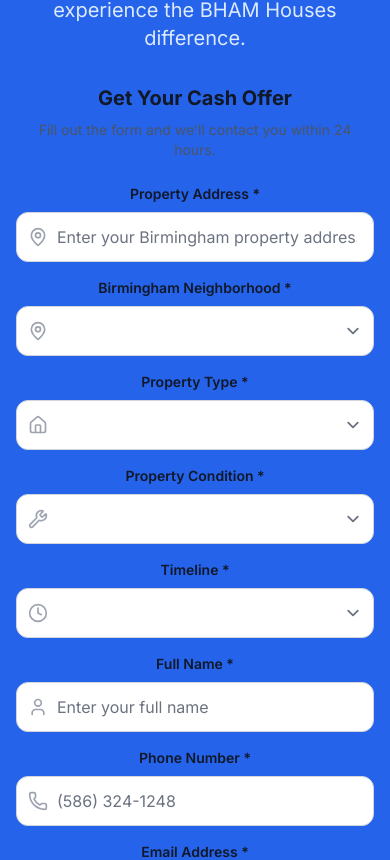
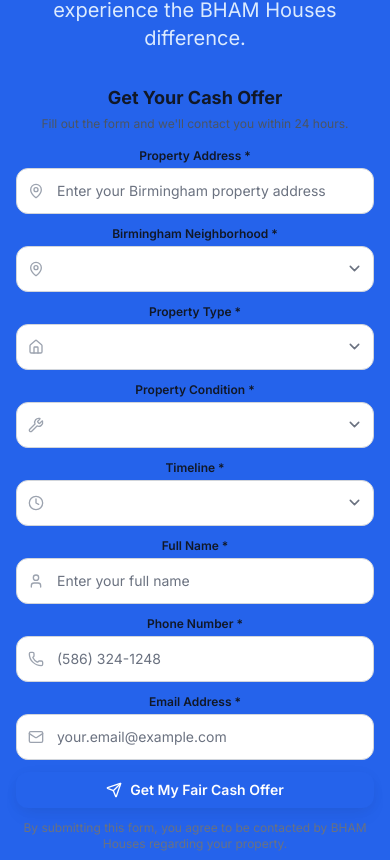
Before and after one commit to tomytomz1/bhamhouses, a Next.js app: page /reviews in a window 390 px wide. Shown: the part 4509-5369 px from the top of the page. Built offline with nearby package versions, Linux system fonts and the light colour scheme; no server answers.

Commit message:
Fix hero section responsiveness - full viewport height with no content cutoff

```diff
--- a/src/app/globals.css
+++ b/src/app/globals.css
@@ -98,4 +98,33 @@
   .shadow-luxury {
     box-shadow: 0 25px 50px -12px rgba(0, 0, 0, 0.25);
   }
+
+  /* Viewport Height Utilities */
+  .vh-screen {
+    min-height: 100vh;
+    min-height: 100dvh; /* Dynamic viewport height for mobile browsers */
+  }
+
+  .vh-screen-safe {
+    min-height: 100vh;
+    min-height: 100dvh;
+    padding-top: env(safe-area-inset-top);
+    padding-bottom: env(safe-area-inset-bottom);
+  }
+
+  /* Hero Section Specific Utilities */
+  .hero-full-height {
+    height: 100vh;
+    height: 100dvh;
+    min-height: 100vh;
+    min-height: 100dvh;
+  }
+
+  .hero-content-container {
+    @apply relative z-10 w-full max-w-7xl mx-auto px-4 sm:px-6 lg:px-8 py-8 sm:py-12 lg:py-16;
+  }
+
+  .hero-grid-layout {
+    @apply grid lg:grid-cols-2 gap-8 lg:gap-12 items-center h-full;
+  }
 }
--- a/src/components/LeadForm.tsx
+++ b/src/components/LeadForm.tsx
@@ -107,14 +107,14 @@
 
   if (isSubmitted) {
     return (
-      <div className="text-center py-8">
-        <CheckCircle className="w-16 h-16 text-green-600 mx-auto mb-4" />
-        <h3 className="text-2xl font-bold text-gray-900 mb-2">Thank You!</h3>
-        <p className="text-gray-700 mb-4">
+      <div className="text-center py-6 sm:py-8">
+        <CheckCircle className="w-12 h-12 sm:w-16 sm:h-16 text-green-600 mx-auto mb-3 sm:mb-4" />
+        <h3 className="text-xl sm:text-2xl font-bold text-gray-900 mb-2">Thank You!</h3>
+        <p className="text-gray-700 mb-3 sm:mb-4 text-sm sm:text-base">
           We've received your information and will contact you within 24 hours with your fair cash offer.
         </p>
-        <div className="bg-blue-50 border border-blue-200 rounded-lg p-4">
-          <p className="text-sm text-blue-800">
+        <div className="bg-blue-50 border border-blue-200 rounded-lg p-3 sm:p-4">
+          <p className="text-xs sm:text-sm text-blue-800">
             <strong>What happens next?</strong><br />
             • We'll review your property details<br />
             • Get a fair market analysis<br />
@@ -126,54 +126,54 @@
     );
   }
 
-  const containerClass = variant === 'inline' ? 'space-y-4' : 'space-y-6';
+  const containerClass = variant === 'inline' ? 'space-y-3 sm:space-y-4' : 'space-y-4 sm:space-y-6';
 
   return (
     <form onSubmit={handleSubmit(onSubmit)} className={containerClass}>
       {title && (
-        <div className="text-center mb-6">
-          <h3 className="text-xl font-bold text-gray-900 mb-2">{title}</h3>
-          {subtitle && <p className="text-gray-600 text-sm">{subtitle}</p>}
+        <div className="text-center mb-4 sm:mb-6">
+          <h3 className="text-lg sm:text-xl font-bold text-gray-900 mb-1 sm:mb-2">{title}</h3>
+          {subtitle && <p className="text-gray-600 text-xs sm:text-sm">{subtitle}</p>}
         </div>
       )}
 
       {error && (
-        <div className="bg-red-50 border border-red-200 rounded-lg p-4 flex items-start space-x-3">
-          <AlertCircle className="w-5 h-5 text-red-600 mt-0.5 flex-shrink-0" />
+        <div className="bg-red-50 border border-red-200 rounded-lg p-3 sm:p-4 flex items-start space-x-2 sm:space-x-3">
+          <AlertCircle className="w-4 h-4 sm:w-5 sm:h-5 text-red-600 mt-0.5 flex-shrink-0" />
           <div>
-            <p className="text-sm font-medium text-red-800">Submission Error</p>
-            <p className="text-sm text-red-700 mt-1">{error}</p>
+            <p className="text-xs sm:text-sm font-medium text-red-800">Submission Error</p>
+            <p className="text-xs sm:text-sm text-red-700 mt-1">{error}</p>
           </div>
         </div>
       )}
 
       {/* Property Information */}
-      <div className="space-y-4">
+      <div className="space-y-3 sm:space-y-4">
         <div>
-          <label className="block text-sm font-semibold text-gray-900 mb-2">
+          <label className="block text-xs sm:text-sm font-semibold text-gray-900 mb-1 sm:mb-2">
             Property Address *
           </label>
           <div className="relative">
-            <MapPin className="absolute left-3 top-1/2 transform -translate-y-1/2 w-5 h-5 text-gray-400" />
+            <MapPin className="absolute left-3 top-1/2 transform -translate-y-1/2 w-4 h-4 sm:w-5 sm:h-5 text-gray-400" />
             <input
               {...register('address')}
               type="text"
               placeholder="Enter your Birmingham property address"
-              className="form-input pl-10"
+              className="form-input pl-10 text-sm sm:text-base"
             />
           </div>
           {errors.address && (
-            <p className="text-red-600 text-sm mt-1">{errors.address.message}</p>
+            <p className="text-red-600 text-xs sm:text-sm mt-1">{errors.address.message}</p>
           )}
         </div>
 
         <div>
-          <label className="block text-sm font-semibold text-gray-900 mb-2">
+          <label className="block text-xs sm:text-sm font-semibold text-gray-900 mb-1 sm:mb-2">
             Birmingham Neighborhood *
           </label>
           <div className="relative">
-            <MapPin className="absolute left-3 top-1/2 transform -translate-y-1/2 w-5 h-5 text-gray-400" />
-            <select {...register('neighborhood')} className="form-select pl-10">
+            <MapPin className="absolute left-3 top-1/2 transform -translate-y-1/2 w-4 h-4 sm:w-5 sm:h-5 text-gray-400" />
+            <select {...register('neighborhood')} className="form-select pl-10 text-sm sm:text-base">
               <option value="">Select your neighborhood</option>
               <option value="downtown">Downtown Birmingham</option>
               <option value="shain-park">Shain Park</option>
@@ -193,18 +193,18 @@
             </select>
           </div>
           {errors.neighborhood && (
-            <p className="text-red-600 text-sm mt-1">{errors.neighborhood.message}</p>
+            <p className="text-red-600 text-xs sm:text-sm mt-1">{errors.neighborhood.message}</p>
           )}
         </div>
 
-        <div className="grid grid-cols-1 md:grid-cols-2 gap-4">
+        <div className="grid grid-cols-1 md:grid-cols-2 gap-3 sm:gap-4">
           <div>
-            <label className="block text-sm font-semibold text-gray-900 mb-2">
+            <label className="block text-xs sm:text-sm font-semibold text-gray-900 mb-1 sm:mb-2">
               Property Type *
             </label>
             <div className="relative">
-              <Home className="absolute left-3 top-1/2 transform -translate-y-1/2 w-5 h-5 text-gray-400" />
-              <select {...register('propertyType')} className="form-select pl-10">
+              <Home className="absolute left-3 top-1/2 transform -translate-y-1/2 w-4 h-4 sm:w-5 sm:h-5 text-gray-400" />
+              <select {...register('propertyType')} className="form-select pl-10 text-sm sm:text-base">
                 <option value="">Select property type</option>
                 <option value="single-family">Single Family Home</option>
                 <option value="condo">Condo</option>
@@ -214,17 +214,17 @@
               </select>
             </div>
             {errors.propertyType && (
-              <p className="text-red-600 text-sm mt-1">{errors.propertyType.message}</p>
+              <p className="text-red-600 text-xs sm:text-sm mt-1">{errors.propertyType.message}</p>
             )}
           </div>
 
           <div>
-            <label className="block text-sm font-semibold text-gray-900 mb-2">
+            <label className="block text-xs sm:text-sm font-semibold text-gray-900 mb-1 sm:mb-2">
               Property Condition *
             </label>
             <div className="relative">
-              <Wrench className="absolute left-3 top-1/2 transform -translate-y-1/2 w-5 h-5 text-gray-400" />
-              <select {...register('condition')} className="form-select pl-10">
+              <Wrench className="absolute left-3 top-1/2 transform -translate-y-1/2 w-4 h-4 sm:w-5 sm:h-5 text-gray-400" />
+              <select {...register('condition')} className="form-select pl-10 text-sm sm:text-base">
                 <option value="">Select condition</option>
                 <option value="excellent">Excellent</option>
                 <option value="good">Good</option>
@@ -234,18 +234,18 @@
               </select>
             </div>
             {errors.condition && (
-              <p className="text-red-600 text-sm mt-1">{errors.condition.message}</p>
+              <p className="text-red-600 text-xs sm:text-sm mt-1">{errors.condition.message}</p>
             )}
           </div>
         </div>
 
         <div>
-          <label className="block text-sm font-semibold text-gray-900 mb-2">
+          <label className="block text-xs sm:text-sm font-semibold text-gray-900 mb-1 sm:mb-2">
             Timeline *
           </label>
           <div className="relative">
-            <Clock className="absolute left-3 top-1/2 transform -translate-y-1/2 w-5 h-5 text-gray-400" />
-            <select {...register('timeline')} className="form-select pl-10">
+            <Clock className="absolute left-3 top-1/2 transform -translate-y-1/2 w-4 h-4 sm:w-5 sm:h-5 text-gray-400" />
+            <select {...register('timeline')} className="form-select pl-10 text-sm sm:text-base">
               <option value="">Select timeline</option>
               <option value="asap">ASAP</option>
               <option value="30-days">Within 30 days</option>
@@ -255,66 +255,66 @@
             </select>
           </div>
           {errors.timeline && (
-            <p className="text-red-600 text-sm mt-1">{errors.timeline.message}</p>
+            <p className="text-red-600 text-xs sm:text-sm mt-1">{errors.timeline.message}</p>
           )}
         </div>
       </div>
 
       {/* Contact Information */}
-      <div className="space-y-4">
+      <div className="space-y-3 sm:space-y-4">
         <div>
-          <label className="block text-sm font-semibold text-gray-900 mb-2">
+          <label className="block text-xs sm:text-sm font-semibold text-gray-900 mb-1 sm:mb-2">
             Full Name *
           </label>
           <div className="relative">
-            <User className="absolute left-3 top-1/2 transform -translate-y-1/2 w-5 h-5 text-gray-400" />
+            <User className="absolute left-3 top-1/2 transform -translate-y-1/2 w-4 h-4 sm:w-5 sm:h-5 text-gray-400" />
             <input
               {...register('name')}
               type="text"
               placeholder="Enter your full name"
-              className="form-input pl-10"
+              className="form-input pl-10 text-sm sm:text-base"
             />
           </div>
           {errors.name && (
-            <p className="text-red-600 text-sm mt-1">{errors.name.message}</p>
+            <p className="text-red-600 text-xs sm:text-sm mt-1">{errors.name.message}</p>
           )}
         </div>
 
-        <div className="grid grid-cols-1 md:grid-cols-2 gap-4">
+        <div className="grid grid-cols-1 md:grid-cols-2 gap-3 sm:gap-4">
           <div>
-            <label className="block text-sm font-semibold text-gray-900 mb-2">
+            <label className="block text-xs sm:text-sm font-semibold text-gray-900 mb-1 sm:mb-2">
               Phone Number *
             </label>
             <div className="relative">
-              <Phone className="absolute left-3 top-1/2 transform -translate-y-1/2 w-5 h-5 text-gray-400" />
+              <Phone className="absolute left-3 top-1/2 transform -translate-y-1/2 w-4 h-4 sm:w-5 sm:h-5 text-gray-400" />
               <input
                 {...register('phone')}
                 type="tel"
                 placeholder={CONTACT_INFO.phone}
-                className="form-input pl-10"
+                className="form-input pl-10 text-sm sm:text-base"
                 onChange={handlePhoneChange}
               />
             </div>
             {errors.phone && (
-              <p className="text-red-600 text-sm mt-1">{errors.phone.message}</p>
+              <p className="text-red-600 text-xs sm:text-sm mt-1">{errors.phone.message}</p>
             )}
           </div>
 
           <div>
-            <label className="block text-sm font-semibold text-gray-900 mb-2">
+            <label className="block text-xs sm:text-sm font-semibold text-gray-900 mb-1 sm:mb-2">
               Email Address *
             </label>
             <div className="relative">
-              <Mail className="absolute left-3 top-1/2 transform -translate-y-1/2 w-5 h-5 text-gray-400" />
+              <Mail className="absolute left-3 top-1/2 transform -translate-y-1/2 w-4 h-4 sm:w-5 sm:h-5 text-gray-400" />
               <input
                 {...register('email')}
                 type="email"
                 placeholder="your.email@example.com"
-                className="form-input pl-10"
+                className="form-input pl-10 text-sm sm:text-base"
               />
             </div>
             {errors.email && (
-              <p className="text-red-600 text-sm mt-1">{errors.email.message}</p>
+              <p className="text-red-600 text-xs sm:text-sm mt-1">{errors.email.message}</p>
             )}
           </div>
         </div>
@@ -323,16 +323,16 @@
       <button
         type="submit"
         disabled={isSubmitting}
-        className="btn-primary w-full flex items-center justify-center space-x-2"
+        className="btn-primary w-full flex items-center justify-center space-x-2 text-sm sm:text-base py-2 sm:py-3"
       >
         {isSubmitting ? (
           <>
-            <div className="w-5 h-5 border-2 border-white border-t-transparent rounded-full animate-spin"></div>
+            <div className="w-4 h-4 sm:w-5 sm:h-5 border-2 border-white border-t-transparent rounded-full animate-spin"></div>
             <span>Submitting...</span>
           </>
         ) : (
           <>
-            <Send className="w-5 h-5" />
+            <Send className="w-4 h-4 sm:w-5 sm:h-5" />
             <span>Get My Fair Cash Offer</span>
           </>
         )}
```
Also changed, not shown: src/app/page.tsx (+39 -31 lines).
